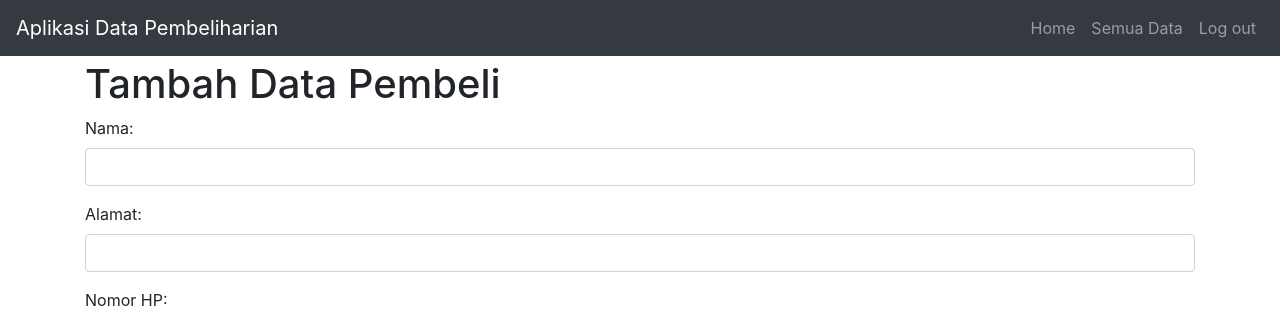
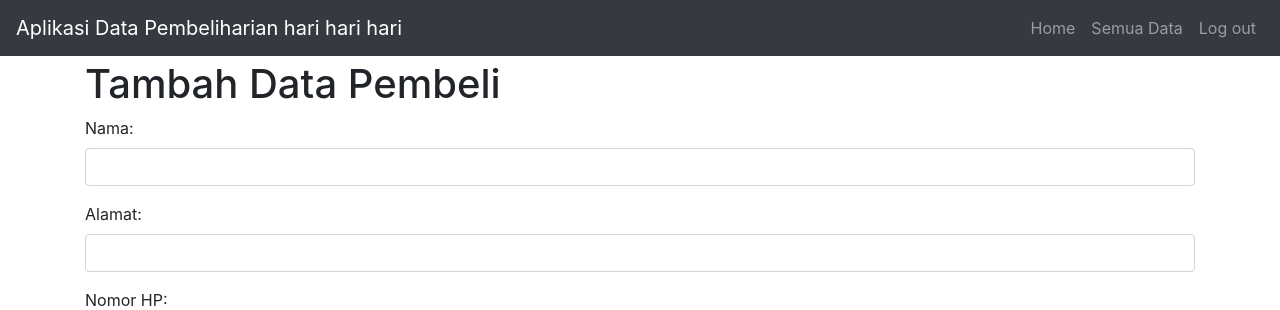
Before and after one commit to DimasAdlan13/projekphp, a PHP site: page /tambah.php in a window 1280 px wide. Shown: the top 310 px of the page. Run offline with PHP 8.4, Linux system fonts and the light colour scheme; some libraries are stand-ins or nearby versions.

Commit message:
Update tambah.php

```diff
--- a/tambah.php
+++ b/tambah.php
@@ -12,7 +12,7 @@
 <body>
     <!-- Navbar -->
     <nav class="navbar navbar-expand-lg navbar-dark bg-dark fixed-top">
-        <a class="navbar-brand" href="#">Aplikasi Data Pembeliharian</a>
+        <a class="navbar-brand" href="#">Aplikasi Data Pembeliharian hari hari hari</a>
         <button class="navbar-toggler" type="button" data-toggle="collapse" data-target="#navbarNav" aria-controls="navbarNav" aria-expanded="false" aria-label="Toggle navigation">
             <span class="navbar-toggler-icon"></span>
         </button>
```
